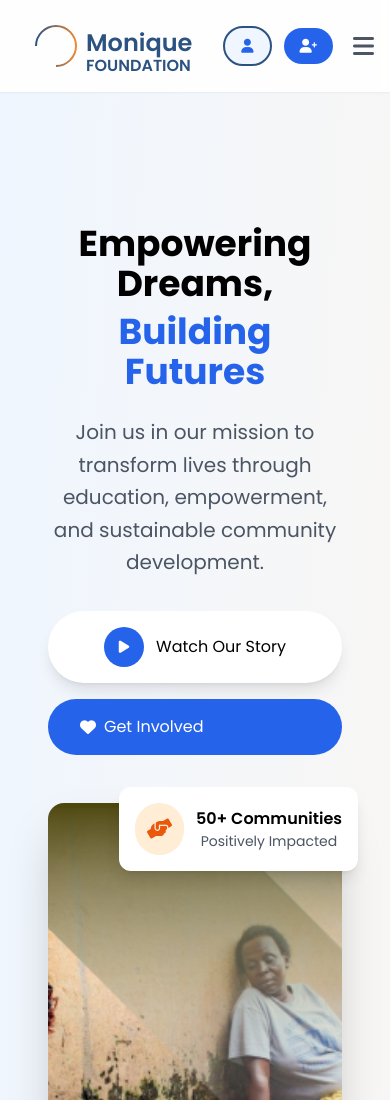
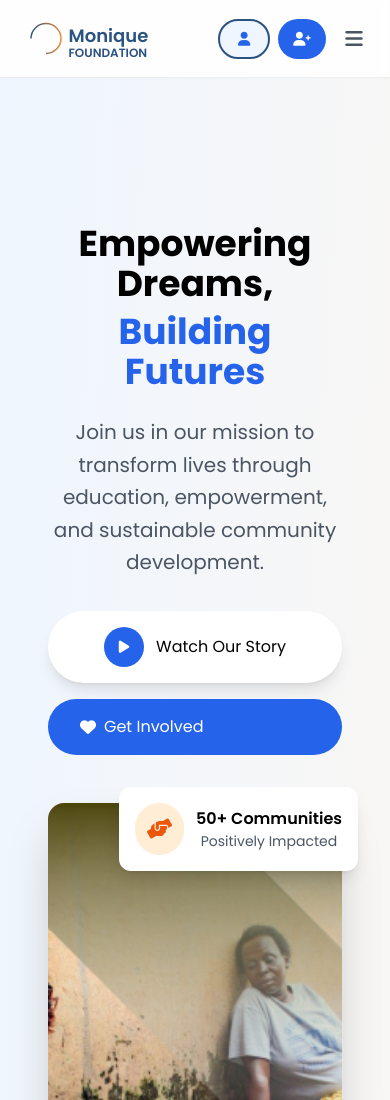
Before and after one commit to SoccerDevC/monica-foundation, a website: page index.html in a window 390 px wide. Shown: the top 1100 px of the page. Drawn offline with nearby package versions, Linux system fonts and the light colour scheme; no server answers.

```diff
--- a/index.html
+++ b/index.html
@@ -27,10 +27,11 @@
 <body class="bg-gradient-to-br from-blue-50 to-orange-50">
     <header class="fixed w-full z-[100] bg-white/90 backdrop-blur-sm shadow-sm">
         <nav class="container mx-auto px-4 py-4">
-            <!-- Top row with logo and hamburger -->
-            <div class="flex justify-between items-center">
+            <!-- Top row with logo and buttons -->
+            <div class="flex items-center justify-between">
+                <!-- Logo - make it smaller on mobile -->
                 <div class="logo">
-                    <svg width="200" height="60" viewBox="0 0 200 60" xmlns="http://www.w3.org/2000/svg">
+                    <svg width="150" height="45" class="lg:w-[200px] lg:h-[60px]" viewBox="0 0 200 60" xmlns="http://www.w3.org/2000/svg">
                         <defs>
                             <linearGradient id="logoGradient" x1="0%" y1="0%" x2="100%" y2="0%">
                                 <stop offset="0%" style="stop-color:#2C5282"/>
@@ -62,16 +63,16 @@
                     </svg>
                 </div>
 
-                <!-- Mobile auth buttons and menu -->
-                <div class="flex items-center gap-3 lg:hidden">
-                    <button class="login-btn px-4 py-2 rounded-full bg-blue-50 text-blue-600 hover:bg-blue-100 transition-all text-sm">
-                        <i class="fas fa-user"></i>
+                <!-- Mobile auth buttons and menu - with better spacing -->
+                <div class="flex items-center gap-2 lg:hidden">
+                    <button class="login-btn w-10 h-10 rounded-full bg-blue-50 text-blue-600 hover:bg-blue-100 transition-all flex items-center justify-center">
+                        <i class="fas fa-user text-sm"></i>
                     </button>
-                    <button class="signup-btn px-4 py-2 rounded-full bg-blue-600 text-white hover:bg-blue-700 transition-all text-sm">
-                        <i class="fas fa-user-plus"></i>
+                    <button class="signup-btn w-10 h-10 rounded-full bg-blue-600 text-white hover:bg-blue-700 transition-all flex items-center justify-center">
+                        <i class="fas fa-user-plus text-sm"></i>
                     </button>
-                    <button class="text-gray-600 hover:text-blue-600 ml-2" id="menuBtn">
-                        <i class="fas fa-bars text-2xl"></i>
+                    <button class="w-10 h-10 flex items-center justify-center text-gray-600 hover:text-blue-600" id="menuBtn">
+                        <i class="fas fa-bars text-xl"></i>
                     </button>
                 </div>
 
```
